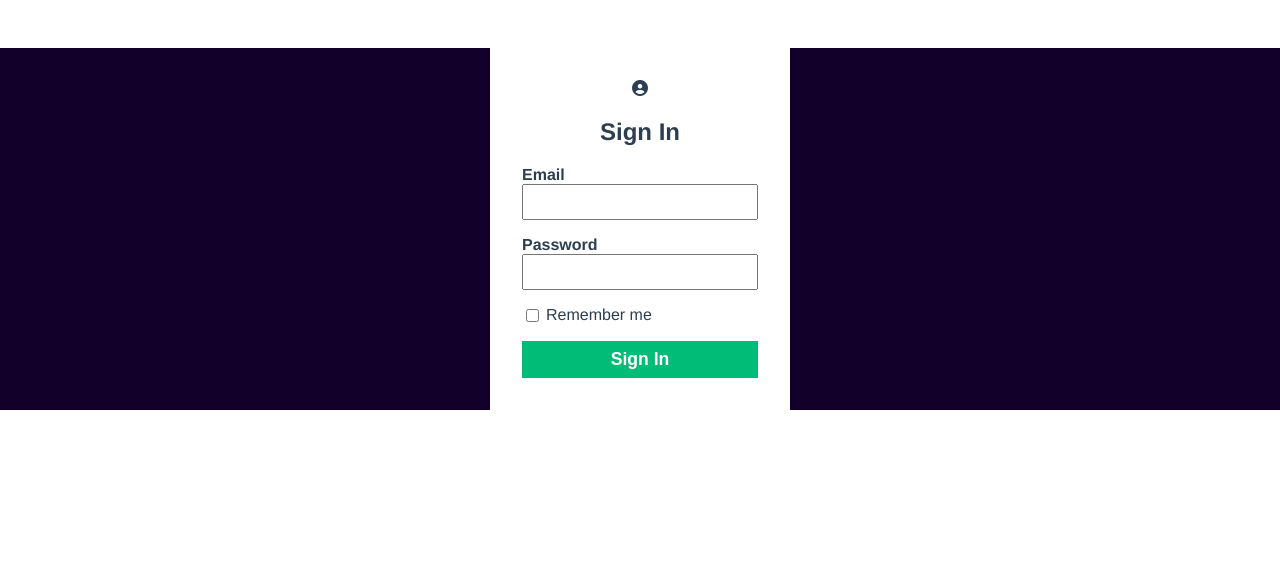
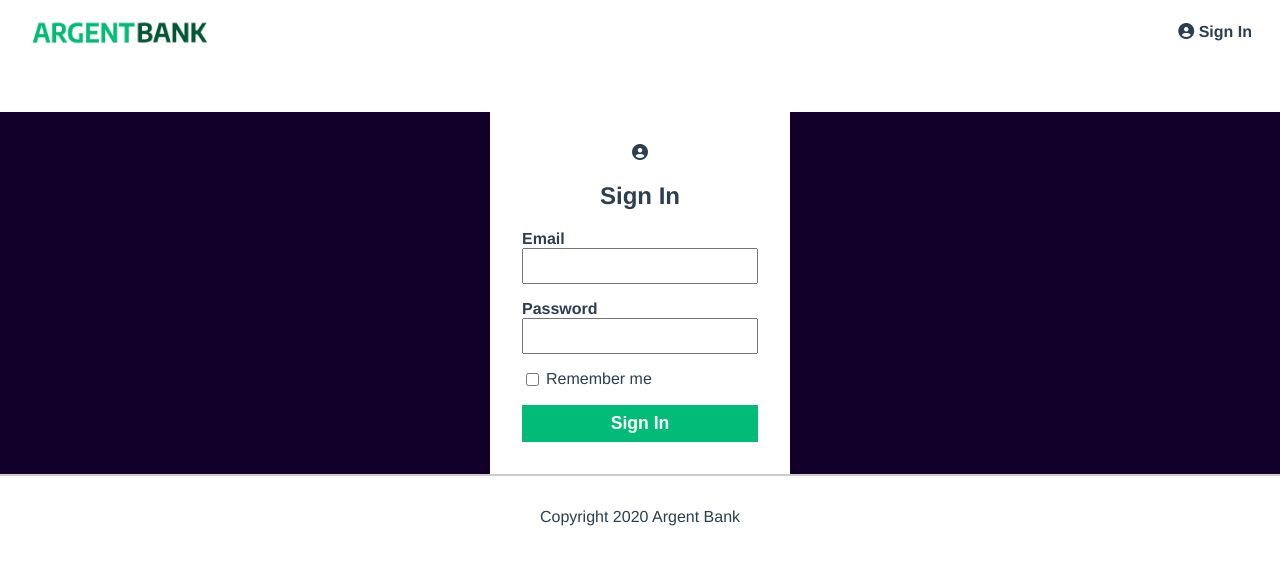
Before and after one commit to Kwaay/P13-Front, a React (Vite) app: page /sign-in in a window 1280 px wide. Shown: the top 564 px of the page. Built offline with nearby package versions, Linux system fonts and the light colour scheme.

Commit message:
✨ Feature | Base and Authentificated Layouts

```diff
--- a/src/components/Header/index.jsx
+++ b/src/components/Header/index.jsx
@@ -1,44 +1,63 @@
 // eslint-disable-next-line import/no-extraneous-dependencies
 import PropTypes from 'prop-types';
+import { Link, useNavigate } from 'react-router-dom';
+import { useDispatch } from 'react-redux';
 import styles from './Header.module.css';
 import img from '../../assets/argentBankLogo.png';
 
-export default function Header({ auth }) {
+import { logout } from '../../store/AuthSlice';
+import { reset as userReset } from '../../store/UserSlice';
+import { reset as transactionReset } from '../../store/TransactionSlice';
+import { reset as bankAccountReset } from '../../store/BankAccountSlice';
+
+export default function Header({ auth, name }) {
+  const dispatch = useDispatch();
+  const navigate = useNavigate();
+  function logoutUser() {
+    dispatch(logout());
+    dispatch(userReset());
+    dispatch(transactionReset());
+    dispatch(bankAccountReset());
+    navigate('/sign-in');
+  }
   return (
+    <header>
       <nav className={styles['main-nav']}>
-      <a className={styles['main-nav-logo']} href="./index.html">
+        <Link to="/" className={styles['main-nav-logo']}>
           <img
             className={styles['main-nav-logo-image']}
             src={img}
             alt="Argent Bank Logo"
           />
           <h1 className={styles['sr-only']}>Argent Bank</h1>
-      </a>
+        </Link>
         <div>
-        {auth !== null && (
-          <a className={styles['main-nav-item']} href="./user.html">
+          {auth !== null ? (
+            <>
+              <Link to="/user" className={styles['main-nav-item']}>
                 <i className="fa fa-user-circle"></i>
-            Tony
-          </a>
-        )}
-        {auth !== null && (
-          <a className={styles['main-nav-item']} href="./logout.html">
+                {name}
+              </Link>
+              <Link className={styles['main-nav-item']} onClick={logoutUser}>
                 <i className="fa fa-arrow-right-from-bracket"></i>
                 Sign out
-          </a>
-        )}
-        {auth === null && (
-          <a className={styles['main-nav-item']} href="./sign-in.html">
+              </Link>
+            </>
+          ) : (
+            <Link to="/sign-in" className={styles['main-nav-item']}>
               <i className="fa fa-user-circle"></i> Sign In
-          </a>
+            </Link>
           )}
         </div>
       </nav>
+    </header>
   );
 }
 Header.propTypes = {
   auth: PropTypes.string,
+  name: PropTypes.string,
 };
 Header.defaultProps = {
   auth: null,
+  name: null,
 };
--- /dev/null
+++ b/src/layouts/authenticated.jsx
@@ -0,0 +1,19 @@
+import { useSelector } from 'react-redux';
+import { Outlet } from 'react-router-dom';
+
+import Header from '../components/Header';
+import Footer from '../components/Footer';
+
+import store from '../store';
+
+const AuthenticatedLayout = () => (
+  <>
+    <Header
+      auth={store.getState().auth.auth}
+      name={useSelector((state) => state.user)?.user?.firstName}
+    />
+    <Outlet />
+    <Footer />
+  </>
+);
+export default AuthenticatedLayout;
--- /dev/null
+++ b/src/layouts/base.jsx
@@ -0,0 +1,13 @@
+import { Outlet } from 'react-router-dom';
+import Header from '../components/Header';
+import Footer from '../components/Footer';
+
+const BaseLayout = () => (
+  <>
+    <Header />
+    <Outlet />
+    <Footer />
+  </>
+);
+
+export default BaseLayout;
--- a/src/pages/Home/index.jsx
+++ b/src/pages/Home/index.jsx
@@ -1,15 +1,12 @@
-import Header from '../../components/Header';
 import Feature from '../../components/Feature';
 import iconChat from '../../assets/icon-chat.png';
 import iconMoney from '../../assets/icon-money.png';
 import iconSecurity from '../../assets/icon-security.png';
-import Footer from '../../components/Footer';
 import styles from './Home.module.css';
 
 export default function Home() {
   return (
-    <div className="App">
-      <Header />
+    <>
       <main>
         <div className={styles.hero}>
           <section className={styles['hero-content']}>
@@ -46,7 +43,6 @@ export default function Home() {
           ></Feature>
         </section>
       </main>
-      <Footer />
-    </div>
+    </>
   );
 }
```
Also changed, not shown: src/router/index.jsx (+15 -5 lines). Lines whose indentation alone changed are shown as unchanged.
